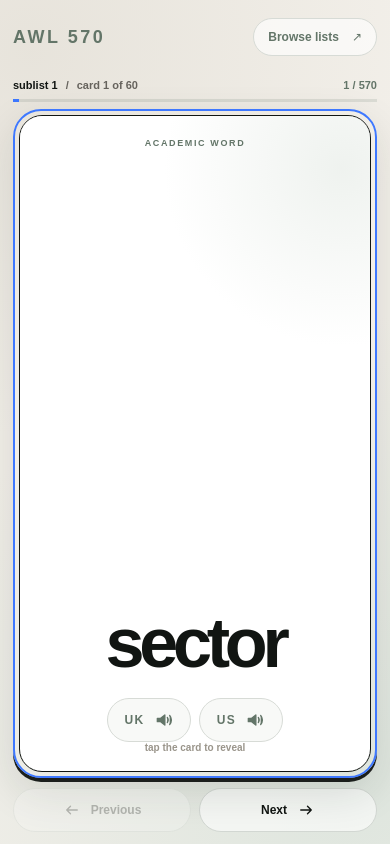
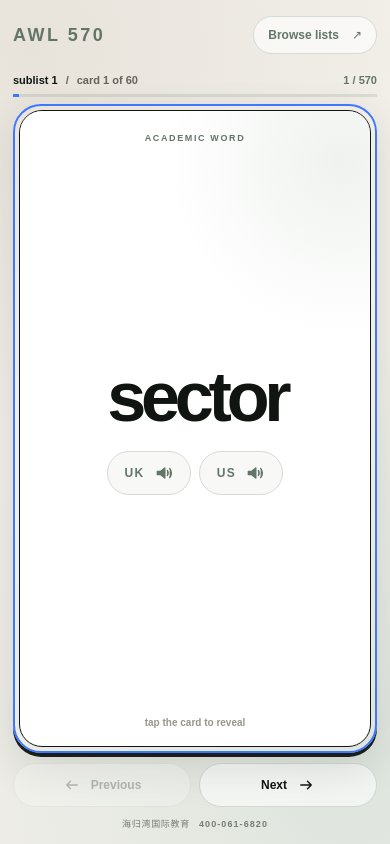
Before and after one commit to shelfom/awl-570-flashcards, a React (Vite) app: page / in a window 390 px wide. Built offline with nearby package versions, Linux system fonts and the light colour scheme.

Commit message:
Fix iOS flashcards and add permanent contact

```diff
--- a/package.json
+++ b/package.json
@@ -9,7 +9,7 @@
     "preview": "vite preview",
     "data:build": "node scripts/build-data.mjs",
     "data:verify": "node scripts/verify-data.mjs",
-    "test": "node scripts/verify-data.mjs"
+    "test": "node scripts/verify-data.mjs && node scripts/verify-ui.mjs"
   },
   "dependencies": {
     "@fontsource-variable/plus-jakarta-sans": "^5.2.8",
--- a/src/App.jsx
+++ b/src/App.jsx
@@ -84,6 +84,7 @@ export default function App() {
   const progress = ((safeIndex + 1) / cards.length) * 100;
   const globalProgress = card?.id || 1;
   const isDense = (card?.definition.length || 0) + (card?.example.length || 0) > 260;
+  const headwordSize = card?.word.length >= 14 ? "is-very-long" : card?.word.length >= 10 ? "is-long" : "";
 
   useEffect(() => {
     if (cardIndex !== safeIndex) setCardIndex(safeIndex);
@@ -276,9 +277,11 @@ export default function App() {
                 aria-pressed={flipped}
               >
                 <span className="card-rotor">
-                  <span className="card-face card-front" aria-hidden={flipped}>
+                  {!flipped ? (
+                    <span className="card-face card-front" key={`front-${card.id}`}>
                       <span className="front-kicker">academic word</span>
-                    <span className="headword">{card.word}</span>
+                      <span className="front-center">
+                        <span className={`headword ${headwordSize}`}>{card.word}</span>
                         <span className="audio-row">
                           <button
                             type="button"
@@ -299,10 +302,11 @@ export default function App() {
                             <SpeakerIcon />
                           </button>
                         </span>
+                      </span>
                       <span className="flip-hint">tap the card to reveal</span>
                     </span>
-
-                  <span className="card-face card-back" aria-hidden={!flipped}>
+                  ) : (
+                    <span className="card-face card-back" key={`back-${card.id}`}>
                       <span className="back-topline">
                         <span className="back-word">{card.word}</span>
                         <span className="part-of-speech">{card.partOfSpeech || "academic English"}</span>
@@ -325,6 +329,7 @@ export default function App() {
                       </span>
                       <span className="flip-hint">tap to see the word</span>
                     </span>
+                  )}
                 </span>
               </div>
             </>
@@ -346,7 +351,10 @@ export default function App() {
       </main>
 
       <footer className="footer">
-        <span>海归湾国际教育</span>
+        <span className="footer-brand">海归湾国际教育</span>
+        <a className="footer-phone" href="tel:4000616820" aria-label="Call 海归湾国际教育 at 400-061-6820">
+          400-061-6820
+        </a>
         <button onClick={() => setSourcesOpen(true)}>CC BY-SA learning resource</button>
       </footer>
 
--- a/src/main.jsx
+++ b/src/main.jsx
@@ -12,6 +12,9 @@ createRoot(document.getElementById("root")).render(
 
 if ("serviceWorker" in navigator && import.meta.env.PROD) {
   window.addEventListener("load", () => {
-    navigator.serviceWorker.register("/sw.js?release=v1").catch(() => {});
+    navigator.serviceWorker
+      .register("/sw.js?release=v2-ios-safe", { updateViaCache: "none" })
+      .then((registration) => registration.update())
+      .catch(() => {});
   });
 }
--- a/src/styles.css
+++ b/src/styles.css
@@ -183,7 +183,6 @@ a:focus-visible,
 .stage {
   position: relative;
   min-height: 0;
-  perspective: 1800px;
   isolation: isolate;
 }
 
@@ -199,7 +198,6 @@ a:focus-visible,
   border-radius: 44px;
   background: transparent;
   cursor: pointer;
-  perspective: 1800px;
 }
 
 .card-rotor {
@@ -210,12 +208,7 @@ a:focus-visible,
   border: 3px solid var(--blue);
   border-radius: 44px;
   box-shadow: var(--shadow);
-  transform-style: preserve-3d;
-  transition: transform 560ms cubic-bezier(0.2, 0.78, 0.2, 1);
-}
-
-.flashcard.is-flipped .card-rotor {
-  transform: rotateY(180deg);
+  overflow: hidden;
 }
 
 .card-face {
@@ -224,8 +217,8 @@ a:focus-visible,
   border: 2px solid var(--ink);
   border-radius: 36px;
   background: var(--paper);
-  backface-visibility: hidden;
   overflow: hidden;
+  animation: face-in 170ms ease-out both;
 }
 
 .card-face::before {
@@ -240,9 +233,20 @@ a:focus-visible,
 
 .card-front {
   display: grid;
-  grid-template-rows: auto 1fr auto auto;
+  grid-template-rows: auto minmax(0, 1fr) auto;
   place-items: center;
   padding: clamp(24px, 3vw, 52px);
+}
+
+.front-center {
+  position: relative;
+  z-index: 2;
+  width: 100%;
+  min-height: 0;
+  display: grid;
+  place-content: center;
+  place-items: center;
+  gap: clamp(24px, 4vh, 46px);
 }
 
 .front-kicker,
@@ -261,23 +265,28 @@ a:focus-visible,
 .headword {
   position: relative;
   z-index: 1;
-  align-self: end;
   max-width: 94%;
   color: var(--ink);
   font-size: clamp(72px, 10.4vw, 176px);
   font-weight: 880;
   letter-spacing: -0.075em;
   line-height: 0.92;
-  overflow-wrap: anywhere;
+  white-space: nowrap;
+}
+
+.headword.is-long {
+  font-size: clamp(58px, 8.3vw, 135px);
+}
+
+.headword.is-very-long {
+  font-size: clamp(48px, 6.7vw, 110px);
 }
 
 .audio-row {
   position: relative;
   z-index: 3;
-  align-self: start;
   display: flex;
   gap: 12px;
-  margin-top: clamp(26px, 4vh, 46px);
 }
 
 .audio-button {
@@ -330,7 +339,6 @@ a:focus-visible,
   grid-template-rows: auto auto minmax(0, 1fr) auto auto auto;
   gap: clamp(10px, 1.6vh, 20px);
   text-align: left;
-  transform: rotateY(180deg);
 }
 
 .back-topline,
@@ -527,6 +535,16 @@ a:focus-visible,
   letter-spacing: inherit;
   text-transform: inherit;
   cursor: pointer;
+}
+
+.footer a {
+  color: inherit;
+  text-decoration: none;
+}
+
+.footer-phone {
+  font-variant-numeric: tabular-nums;
+  letter-spacing: 0.12em;
 }
 
 .celebration-card {
@@ -808,11 +826,15 @@ a:focus-visible,
   from { opacity: 0; transform: translateY(16px) scale(0.985); }
 }
 
+@keyframes face-in {
+  from { opacity: 0; transform: translateY(5px) scale(0.997); }
+}
+
 @media (max-width: 760px) {
   .app-shell {
     padding: max(12px, env(safe-area-inset-top)) 13px max(10px, env(safe-area-inset-bottom));
-    grid-template-rows: 49px minmax(0, 1fr);
-    gap: 6px;
+    grid-template-rows: 45px minmax(0, 1fr) 20px;
+    gap: 5px;
   }
 
   .topbar {
@@ -874,6 +896,10 @@ a:focus-visible,
     padding: 22px 16px 18px;
   }
 
+  .front-center {
+    gap: 22px;
+  }
+
   .front-kicker {
     font-size: 9px;
   }
@@ -884,9 +910,16 @@ a:focus-visible,
     letter-spacing: -0.075em;
   }
 
+  .headword.is-long {
+    font-size: clamp(34px, 10.8vw, 56px);
+  }
+
+  .headword.is-very-long {
+    font-size: clamp(30px, 8.8vw, 46px);
+  }
+
   .audio-row {
     gap: 8px;
-    margin-top: 22px;
   }
 
   .audio-button {
@@ -983,6 +1016,24 @@ a:focus-visible,
   }
 
   .footer {
+    display: flex;
+    align-items: center;
+    justify-content: center;
+    gap: 9px;
+    min-width: 0;
+    color: #777d76;
+    font-size: 9px;
+    font-weight: 720;
+    line-height: 1;
+    white-space: nowrap;
+  }
+
+  .footer-brand,
+  .footer-phone {
+    display: inline;
+  }
+
+  .footer button {
     display: none;
   }
 
@@ -1075,7 +1126,7 @@ a:focus-visible,
   .app-shell {
     padding-top: max(8px, env(safe-area-inset-top));
     padding-bottom: max(7px, env(safe-area-inset-bottom));
-    grid-template-rows: 42px minmax(0, 1fr);
+    grid-template-rows: 42px minmax(0, 1fr) 18px;
   }
 
   .practice {
@@ -1097,10 +1148,6 @@ a:focus-visible,
 
   .headword {
     font-size: clamp(44px, 16vw, 68px);
-  }
-
-  .audio-row {
-    margin-top: 15px;
   }
 
   .audio-button {
```
Also changed, not shown: public/sw.js (+13 -1 lines), scripts/verify-ui.mjs (added, +31 -0 lines). Lines whose indentation alone changed are shown as unchanged.
